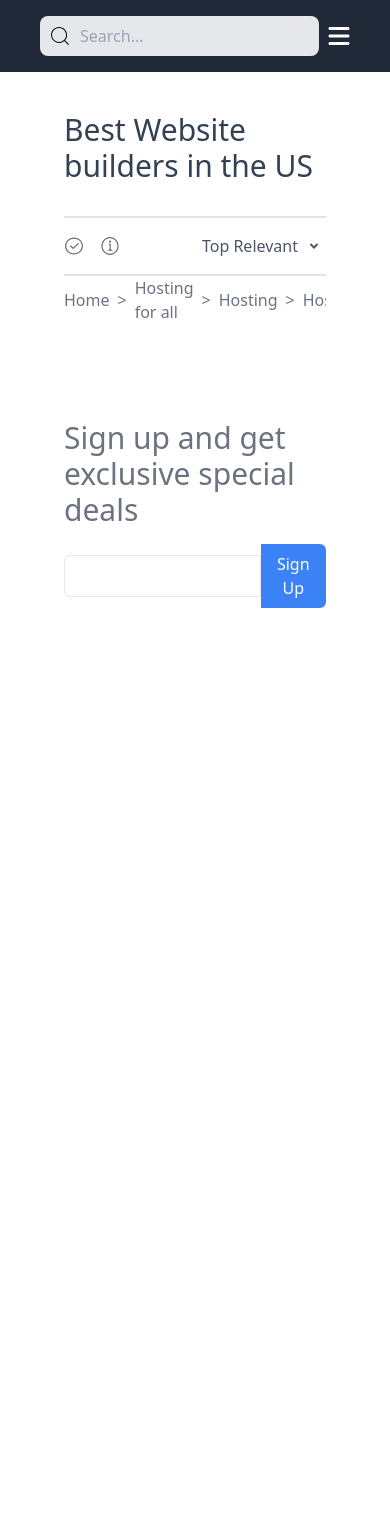
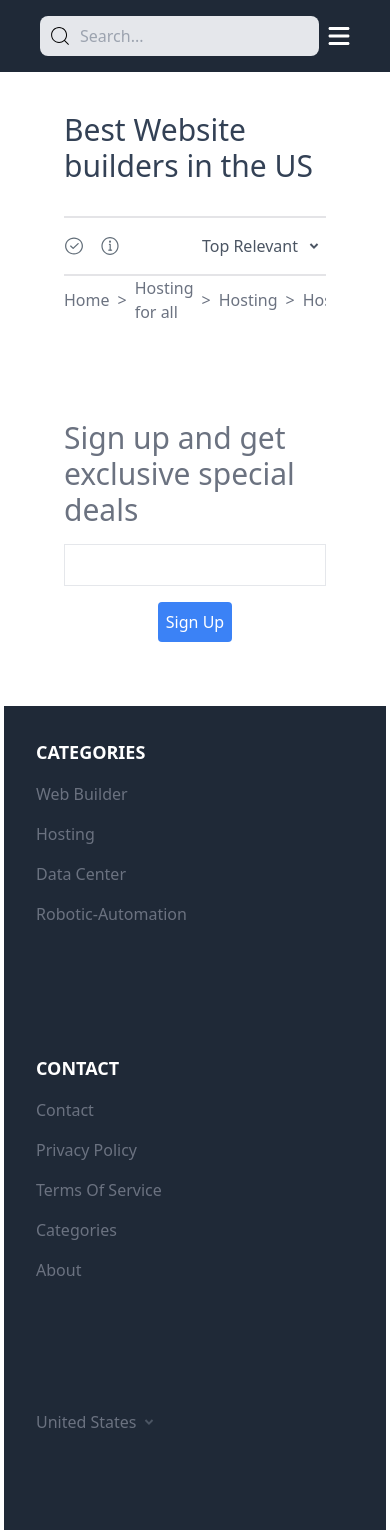
Before and after one commit to Soumik-Abir/Webbuilder, a React (Create React App) app: page / in a window 390 px wide. Before the commit the page ends 844 px from the top, so only its background shows below. Built offline with nearby package versions, Linux system fonts and the light colour scheme.

Commit message:
Add Footer component and update Button and Dropdown components

```diff
--- a/src/App.js
+++ b/src/App.js
@@ -3,6 +3,7 @@ import { BrowserRouter as Router } from 'react-router-dom'; // Import BrowserRou
 import Header from './components/Header/Header';
 import Navbar from './components/Navbar/Navbar';
 import SignUp from './components/SignUp/SignUp';
+import Footer from './components/Footer/Footer';
 
 function App() {
   return (
@@ -10,6 +11,7 @@ function App() {
       <Navbar />
       <Header />
       <SignUp/>
+      <Footer/>
     </Router>
   );
 }
--- a/src/components/Button/Button.jsx
+++ b/src/components/Button/Button.jsx
@@ -2,7 +2,9 @@ import React from "react";
 
 const Button = ({ children, className }) => {
   return (
-    <button className={`bg-blue-500 hover:bg-blue-600 text-white p-2 rounded-tr-md rounded-br-md ${className}`}>
+    <button
+      className={`bg-blue-500 hover:bg-blue-600 text-white p-2 ${className}`}
+    >
       {children}
     </button>
   );
--- /dev/null
+++ b/src/components/Footer/Footer.jsx
@@ -0,0 +1,42 @@
+import React from "react";
+import TextElement from "../TextElement/TextElement";
+import Dropdown from "../Header/DropDown";
+
+// Reusable component for each section containing TextElements
+const FooterSection = ({ title, texts, disableHover }) => {
+  return (
+    <div className="flex flex-col gap-4 pb-16">
+      <TextElement
+        text={title}
+        className="text-lg text-white font-bold"
+        disableHover={disableHover}
+      />
+      {texts.map((text, index) => (
+        <TextElement key={index} text={text} />
+      ))}
+    </div>
+  );
+};
+
+const Footer = () => {
+  const categoryTexts = ["Web Builder", "Hosting", "Data Center", "Robotic-Automation"];
+  const contactTexts = ["Contact", "Privacy Policy", "Terms Of Service", "Categories", "About"];
+  const countryOptions = ["United States", "United Kingdom", "Canada"]; // Example country options
+
+  return (
+    <div className="flex flex-col md:flex-row gap-16 justify-evenly bg-gray-800 m-1 p-8 md:p-16">
+      {/* Reuse FooterSection component for categories */}
+      <FooterSection title="CATEGORIES" texts={categoryTexts} disableHover={true} />
+
+      {/* Reuse FooterSection component for contact */}
+      <FooterSection title="CONTACT" texts={contactTexts} disableHover={true} />
+
+      <div className="flex items-center mb-8 pb-8 md:pb-16">
+        <TextElement text="United States" disableHover={true} />
+        <Dropdown options={countryOptions} className="w-28 max-h-10" />
+      </div>
+    </div>
+  );
+};
+
+export default Footer;
--- a/src/components/Header/DropDown.jsx
+++ b/src/components/Header/DropDown.jsx
@@ -1,8 +1,7 @@
-import { useState } from "react";
+import React, { useState } from "react";
 import { RiArrowDropDownLine, RiArrowDropUpLine } from "react-icons/ri";
 
-const Dropdown = () => {
-  // Manage the dropdown state within the Dropdown component
+const Dropdown = ({ buttonText, options, className }) => {
   const [isDropdownOpen, setIsDropdownOpen] = useState(false);
 
   const toggleDropdown = () => {
@@ -15,7 +14,8 @@ const Dropdown = () => {
         className="flex gap-1 items-center cursor-pointer"
         onClick={toggleDropdown}
       >
-        <div className="text-gray-600 leading-5">Top Relevant</div>
+        {/* Render the button text if provided */}
+        {buttonText && <div className="text-gray-600 leading-5">{buttonText}</div>}
         {/* Icon */}
         {isDropdownOpen ? (
           <RiArrowDropUpLine className="w-6 h-6 text-gray-600" />
@@ -25,17 +25,17 @@ const Dropdown = () => {
       </div>
       {/* Render the dropdown content if open */}
       {isDropdownOpen && (
-        <div className="absolute mt-2 w-32 border rounded-md shadow-lg bg-white cursor-pointer">
-          {/* Dropdown options */}
-          <div className="p-2" onClick={() => console.log("Option 1")}>
-            Tools
-          </div>
-          <div className="p-2" onClick={() => console.log("Option 2")}>
-            Tooling
-          </div>
-          <div className="p-2" onClick={() => console.log("Option 3")}>
-            Start Build
-          </div>
+        <div className={`absolute mt-2 w-32 border rounded-md shadow-lg bg-white cursor-pointer overflow-y-auto max-h-40 ${className}`}>
+          {/* Render dropdown options dynamically */}
+          {options.map((option, index) => (
+            <div
+              key={index}
+              className="p-2 hover:bg-gray-200"
+              onClick={() => console.log(option)}
+            >
+              {option}
+            </div>
+          ))}
         </div>
       )}
     </div>
--- a/src/components/Header/Header.jsx
+++ b/src/components/Header/Header.jsx
@@ -22,6 +22,7 @@ const Header = () => {
     { label: "Hosting6", url: "/hosting6" },
     { label: "Hosting5", url: "/hosting5" }
   ];
+  const releventOptions =["Tools", "AWS Builder", "Start Build", "Build Supplies", "Tooling", "BlueHosting" ] ;
 
   return (
     <>
@@ -52,7 +53,10 @@ const Header = () => {
           </div>
           {/* Container for the Dropdown */}
           <div className="flex items-center">
-            <Dropdown />
+            <Dropdown
+              buttonText="Top Relevant"
+              options={releventOptions}
+            />
           </div>
         </div>
 
--- a/src/components/SignUp/SignUp.jsx
+++ b/src/components/SignUp/SignUp.jsx
@@ -12,12 +12,15 @@ const SignUp = () => {
             className="text-3xl md:text-4xl w-full md:w-2/4 mb-4 md:mb-0"
             disableHover={true} // Disable hover effect and cursor pointer
           />
-          <div className="flex justify-end items-center w-full md:w-3/4">
+          <div className="flex flex-col md:flex-row md:justify-end items-center w-full md:w-3/4">
             <input
               type="text"
-              className="border p-2 rounded-tl-md rounded-bl-md w-3/4 md:w-2/4"
+              className="border md:h-12 p-2 w-full md:rounded-tl-md md:rounded-bl-md md:w-2/4"
             />
-            <Button className="w-1/4 md:w-1/4">Sign Up</Button>
+
+            <Button className="h-10 rounded mt-4 md:h-12 md:w-1/4 md:rounded-tr-md md:rounded-br-md md:mt-0 md:rounded-none">
+              Sign Up
+            </Button>
           </div>
         </div>
       </div>
--- a/src/components/TextElement/TextElement.jsx
+++ b/src/components/TextElement/TextElement.jsx
@@ -1,10 +1,11 @@
 import React from "react";
 
-const TextElement = ({ text, className, disableHover }) => {
+const TextElement = ({ text, className = "", disableHover }) => {
   const hoverClass = disableHover ? "" : "hover:text-blue-500 cursor-pointer";
+  const textColorClass = className.includes("text-white") ? "" : "text-gray-500"; // Check if className already includes text-white
 
   return (
-    <div className={`text-gray-500 ${hoverClass} transition-colors duration-300 ${className}`}>
+    <div className={`${textColorClass} ${hoverClass} transition-colors duration-300 ${className}`}>
       {text}
     </div>
   );
```
